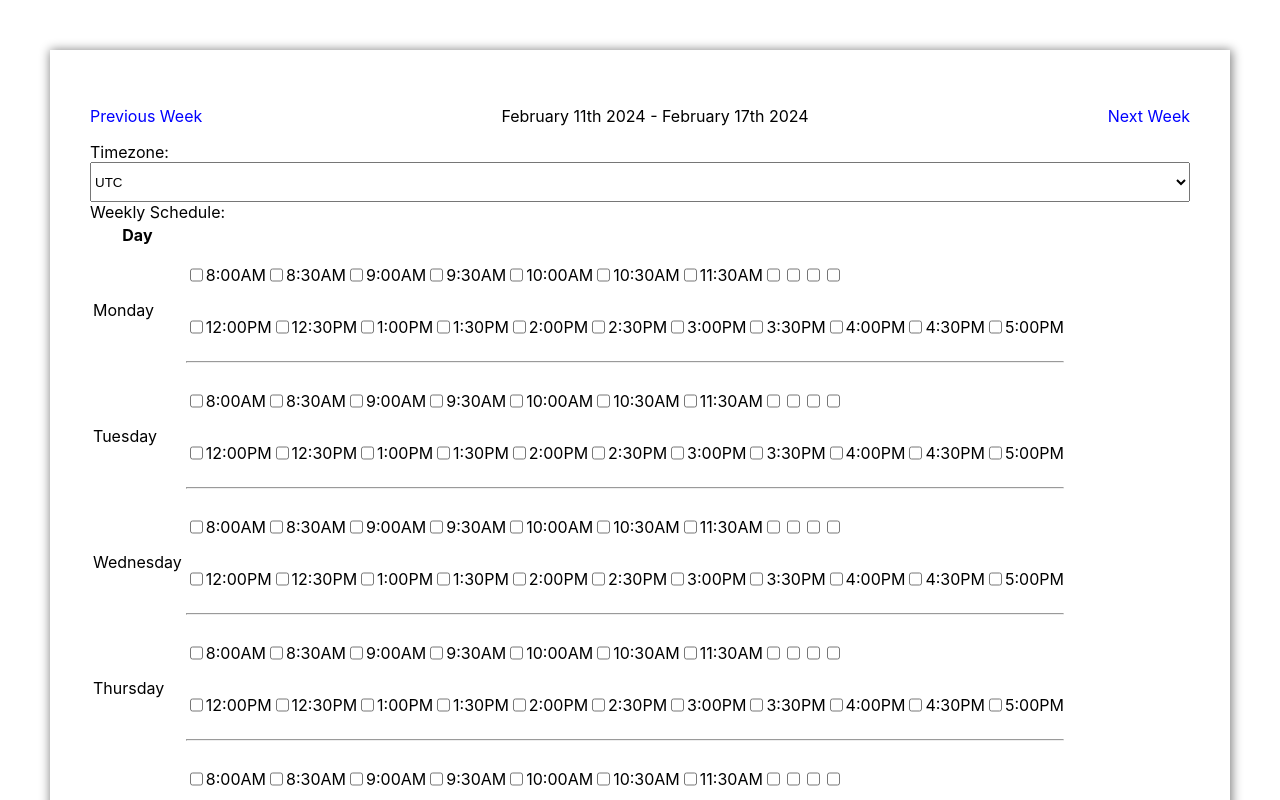
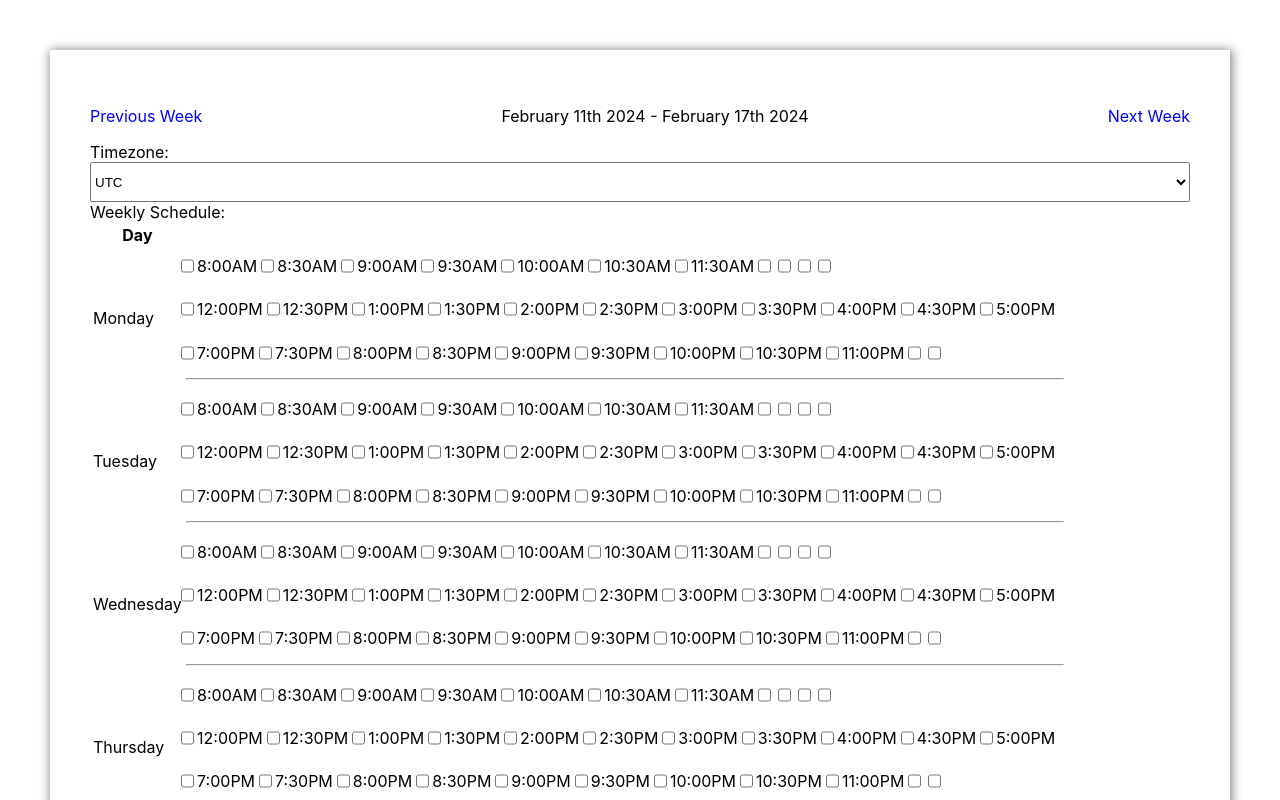
Before and after one commit to BandiniKohare2001/ipangram, a React (Create React App) app: page / in a window 1280 px wide. Shown: the top 800 px of the page. Built offline with nearby package versions, Linux system fonts and the light colour scheme.

Commit message:
add concept and data

```diff
--- a/src/App.css
+++ b/src/App.css
@@ -23,4 +23,5 @@
 }
 .card-1{
   display: flex;
+  margin: -1% -1%;
 }
--- a/src/util.json
+++ b/src/util.json
@@ -23,6 +23,19 @@
             "t10":"4:30PM",
             "t11":"5:00PM"
 
+         },
+         {
+            "time1": "7:00PM",
+            "time2": "7:30PM",
+            "t3":"8:00PM",
+            "t4":"8:30PM",
+            "t5":"9:00PM",
+            "t6":"9:30PM",
+            "t7":"10:00PM",
+            "t8":"10:30PM",
+            "t9":"11:00PM"
+
          }
+
         ]
 }
```
